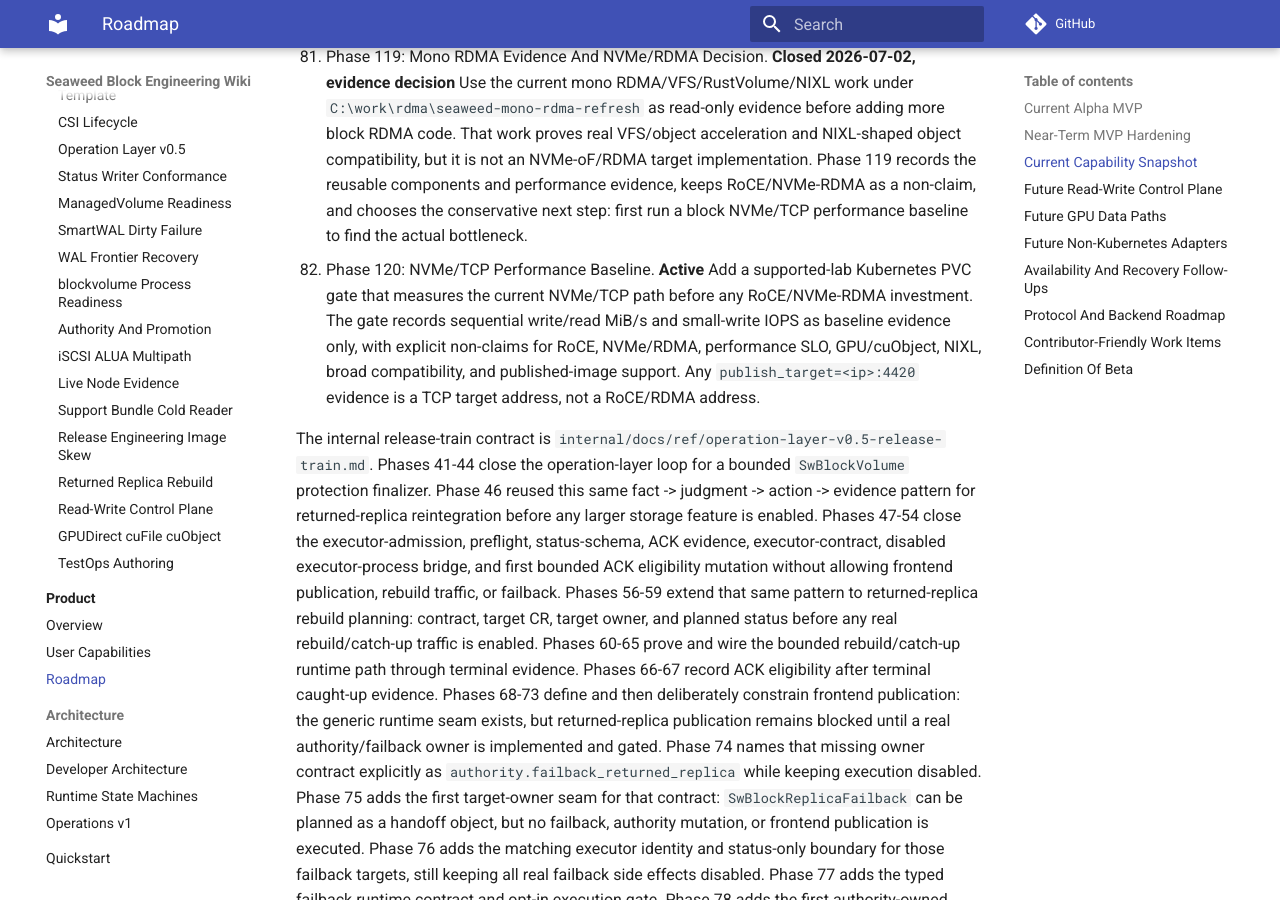
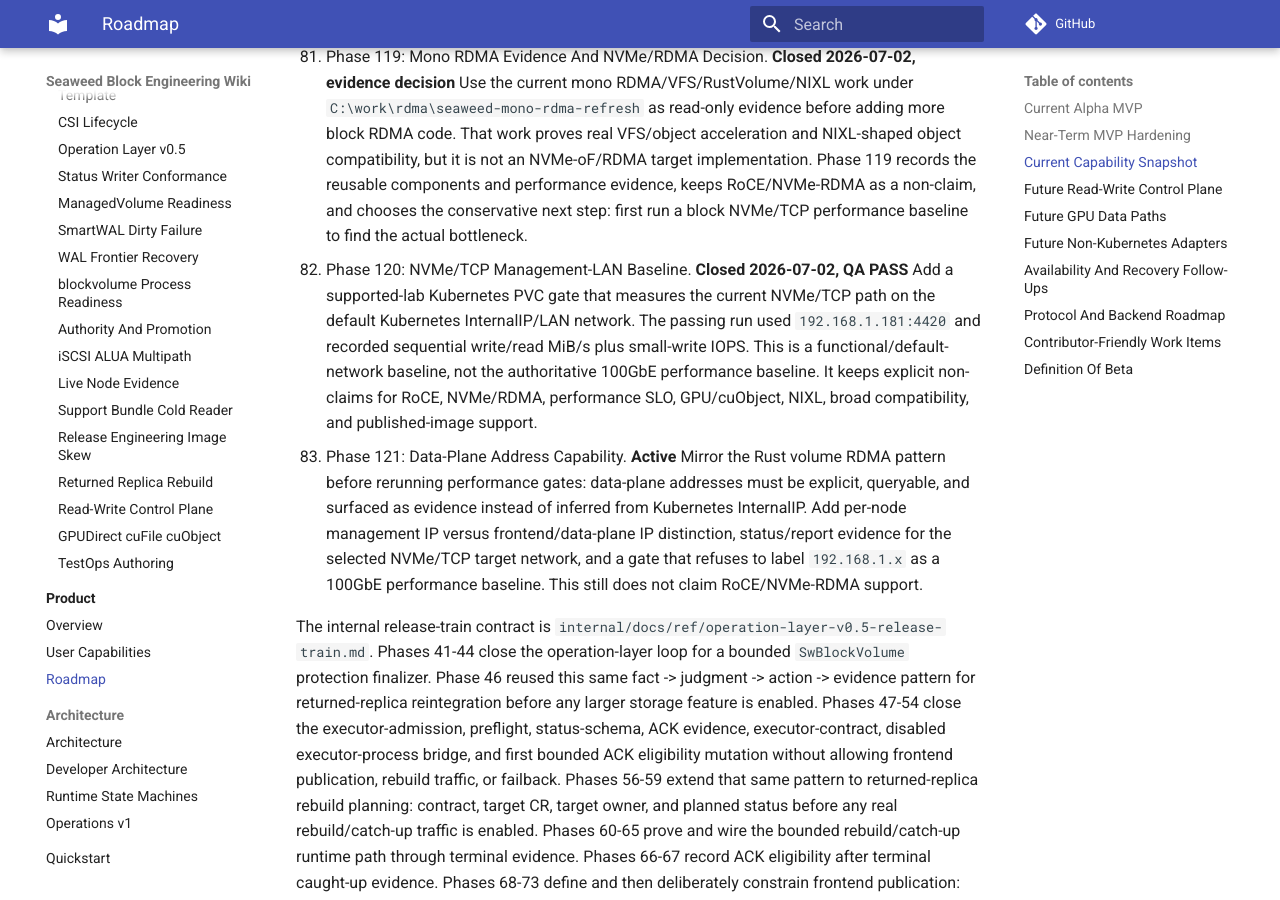
Before and after one commit to seaweedfs/seaweed-block, an MkDocs documentation site: the page built from docs/roadmap.md, in a window 1280 px wide and 900 px high, scrolled down 15637 px. Built offline with MkDocs 1.6.1 and Material for MkDocs 9.7.7, drawn with Linux system fonts in a browser that asks for light colours; comment, search, counter and statistics services are not loaded.

Commit message:
phase121: plan data plane address capability

```diff
--- a/docs/roadmap.md
+++ b/docs/roadmap.md
@@ -626,14 +626,23 @@ Recommended order from here:
     evidence, keeps RoCE/NVMe-RDMA as a non-claim, and chooses the conservative
     next step: first run a block NVMe/TCP performance baseline to find the
     actual bottleneck.
-78. Phase 120: NVMe/TCP Performance Baseline. **Active**
+78. Phase 120: NVMe/TCP Management-LAN Baseline. **Closed 2026-07-02,
+    QA PASS**
     Add a supported-lab Kubernetes PVC gate that measures the current NVMe/TCP
-    path before any RoCE/NVMe-RDMA investment. The gate records sequential
-    write/read MiB/s and small-write IOPS as baseline evidence only, with
-    explicit non-claims for RoCE, NVMe/RDMA, performance SLO, GPU/cuObject,
-    NIXL, broad compatibility, and published-image support. Any
-    `publish_target=<ip>:4420` evidence is a TCP target address, not a
-    RoCE/RDMA address.
+    path on the default Kubernetes InternalIP/LAN network. The passing run used
+    `192.168.1.181:4420` and recorded sequential write/read MiB/s plus
+    small-write IOPS. This is a functional/default-network baseline, not the
+    authoritative 100GbE performance baseline. It keeps explicit non-claims for
+    RoCE, NVMe/RDMA, performance SLO, GPU/cuObject, NIXL, broad compatibility,
+    and published-image support.
+79. Phase 121: Data-Plane Address Capability. **Active**
+    Mirror the Rust volume RDMA pattern before rerunning performance gates:
+    data-plane addresses must be explicit, queryable, and surfaced as evidence
+    instead of inferred from Kubernetes InternalIP. Add per-node management IP
+    versus frontend/data-plane IP distinction, status/report evidence for the
+    selected NVMe/TCP target network, and a gate that refuses to label
+    `192.168.1.x` as a 100GbE performance baseline. This still does not claim
+    RoCE/NVMe-RDMA support.
 
 The internal release-train contract is
 `internal/docs/ref/operation-layer-v0.5-release-train.md`. Phases 41-44 close
```
Also changed, not shown: internal/docs/current-plan.md (+96 -76 lines), internal/docs/finished-plans/phase120_finishedplan_nvme_tcp_management_lan_baseline.md (added, +56 -0 lines), internal/docs/product-roadmap.md (+12 -9 lines).
